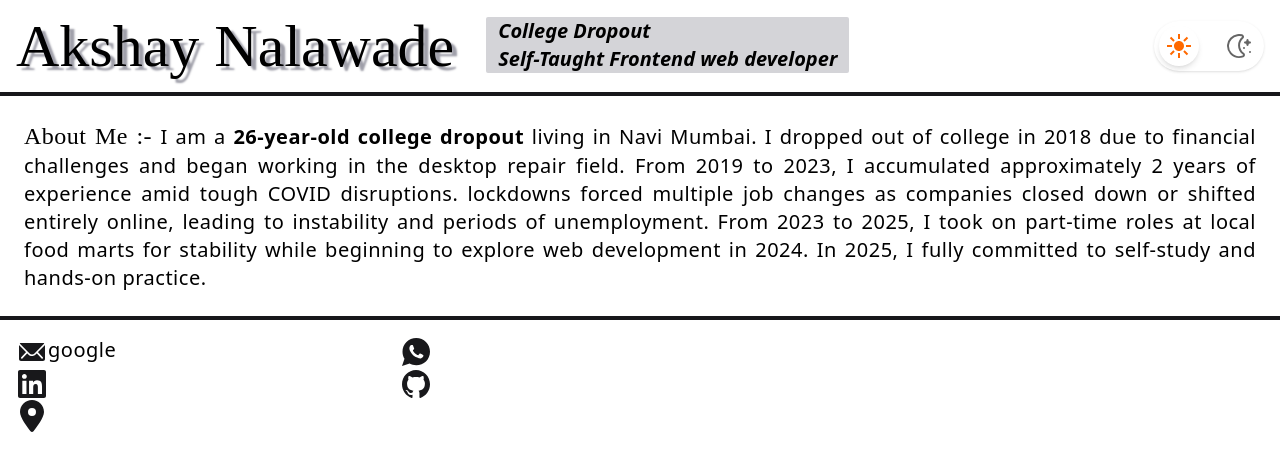
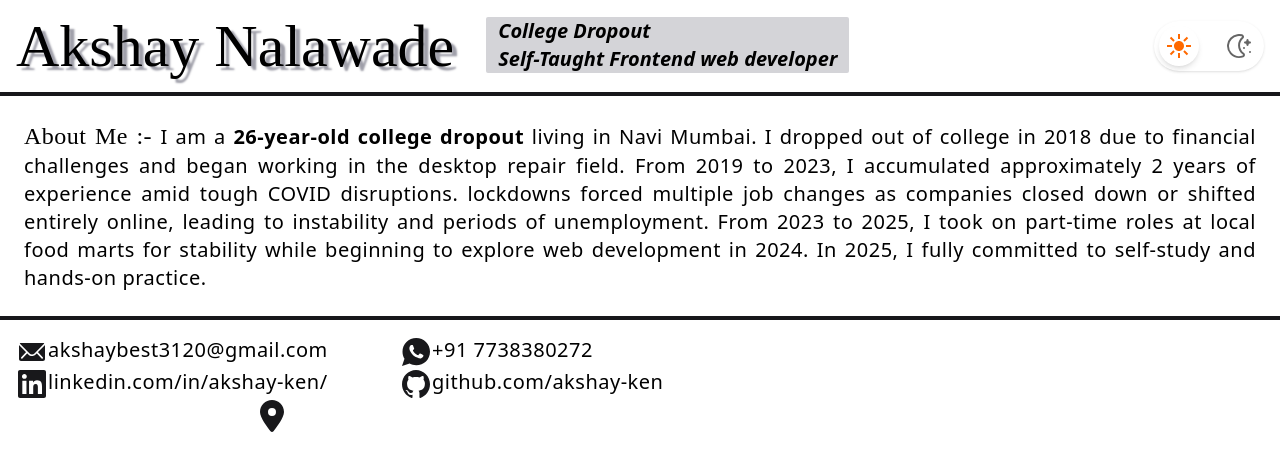
Before and after one commit to akshay-ken/Resume, a React (Vite) app: page / in a window 1280 px wide. Shown: the top 470 px of the page. Built offline with nearby package versions, Linux system fonts and the light colour scheme; a web font is replaced by a local one.

Commit message:
feat: add anchor tag with link and text

```diff
--- a/src/components/ContactUs.jsx
+++ b/src/components/ContactUs.jsx
@@ -5,20 +5,34 @@ import { IoLogoGithub } from "react-icons/io";
 import { FaLocationDot } from "react-icons/fa6";
 export function ContactUs() {
   return (
-    <nav className="flex flex-row flex-wrap text-sm tracking-tighter md:text-xl md:tracking-wide dark:text-zinc-200 border-t-4 font-web border-zinc-900 dark:border-zinc-400 p-1 md:p-4">
+    <nav className="flex flex-row flex-wrap text-base tracking-tighter md:text-xl md:tracking-wide dark:text-zinc-200 border-t-4 font-web border-zinc-900 dark:border-zinc-400 p-1 md:p-4">
       <div className="basis-1/2 md:basis-sm ">
-        <a href="" className="flex flex-row">
+        <a href="mailto:akshaybest3120@gmail.com" className="flex flex-row">
           <IoIosMail className="size-6 md:size-8 fill-zinc-900 dark:fill-zinc-400" />
-          google
+          akshaybest3120@gmail.com
         </a>
-        <FaLinkedin className="size-6 md:size-8 fill-zinc-900 dark:fill-zinc-400" />
+        <a
+          href="https://www.linkedin.com/in/akshay-ken/"
+          className="flex flex-row"
+        >
+          <FaLinkedin className="size-6 md:size-8 fill-zinc-900 dark:fill-zinc-400" />
+          linkedin.com/in/akshay-ken/
+        </a>
       </div>
       <div className="basis-1/2 md:basis-sm ">
-        <IoLogoWhatsapp className="size-6 md:size-8 fill-zinc-900 dark:fill-zinc-400" />
-        <IoLogoGithub className="size-6 md:size-8 fill-zinc-900 dark:fill-zinc-400" />
+        <a href="https://wa.me/7738780272" className="flex flex-row">
+          <IoLogoWhatsapp className="size-6 md:size-8 fill-zinc-900 dark:fill-zinc-400" />
+          +91 7738380272
+        </a>
+        <a href="https://github.com/akshay-ken" className="flex flex-row">
+          <IoLogoGithub className="size-6 md:size-8 fill-zinc-900 dark:fill-zinc-400" />
+          github.com/akshay-ken
+        </a>
       </div>
-      <div className="basis-full md:basis-lg ">
-        <FaLocationDot className="size-6 md:size-8 fill-zinc-900 dark:fill-zinc-400" />
+      <div className="basis-full md:basis-lg">
+        <a href="" className="flex flex-row justify-center">
+          <FaLocationDot className="size-6 md:size-8 fill-zinc-900 dark:fill-zinc-400" />
+        </a>
       </div>
     </nav>
   );
```
